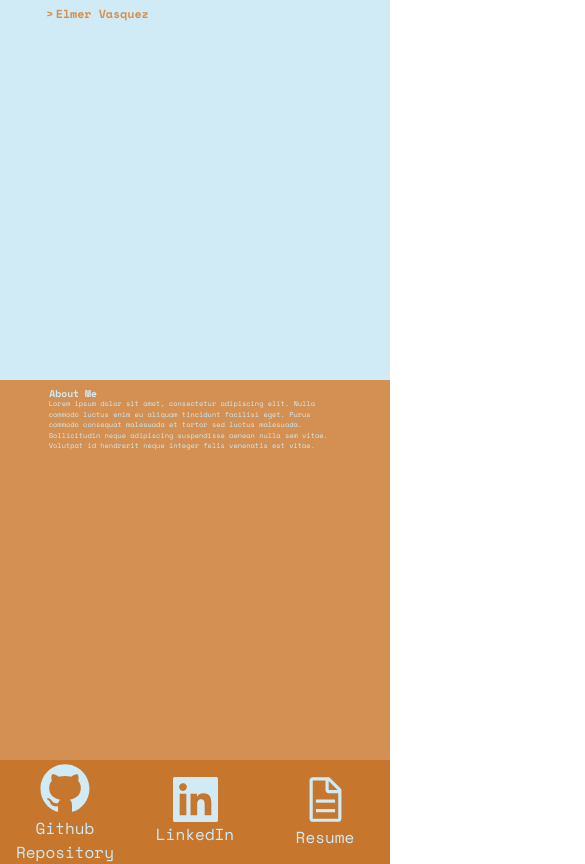
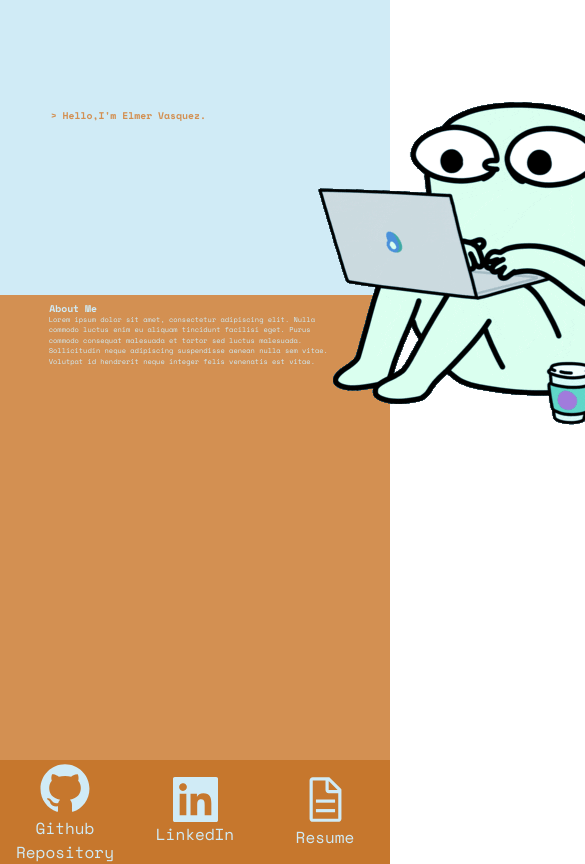
Before and after one commit to elmerv/personal, a React (Create React App) app: page / in a window 390 px wide. Shown: the top 864 px of the page, 585 px wide, since content can reach past the window. Built offline with nearby package versions, Linux system fonts and the light colour scheme.

Commit message:
Webiste is almost done. Links need to be added. Typing animation needs to be looked over. This website is not responsive at all.

```diff
--- a/package.json
+++ b/package.json
@@ -10,7 +10,10 @@
     "cloudinary-react": "^1.6.6",
     "react": "^16.13.1",
     "react-dom": "^16.13.1",
-    "react-scripts": "3.4.3"
+    "react-scripts": "3.4.3",
+    "react-typical": "^0.1.3",
+    "type.js": "0.0.1",
+    "typed.js": "^2.0.11"
   },
   "scripts": {
     "start": "react-scripts start",
--- a/src/components/mainPage.js
+++ b/src/components/mainPage.js
@@ -1,15 +1,30 @@
 
 import React, { Component } from 'react'
+import Typical from 'react-typical'
+export default class mainPage extends Component {
 
-export default class mainPage extends Component {
+
     render() {
         return (
             <>
+
             <div id = "topBanner">
-                <div id ="nameWrapper">
-                    <h1 id = "consoleError">> </h1>
-                    <h1 id  = "title">   Elmer Vasquez</h1>
-                </div>
+
+                    <h1>
+                        > Hello,{''}
+                    <Typical loop = {Infinity} wrapper = "b" steps = {[
+                        "welcome to my website.",
+                        1000,
+                        "I'm Elmer Vasquez.",
+                        1000,
+                        "I'm a Developer",
+                        1000
+
+                    ]}
+                    />
+                    </h1>
+
+                    <img id = "typing" src= {require('./typingGif.gif')}/>
 
             </div>
 
--- a/src/index.css
+++ b/src/index.css
@@ -26,13 +26,23 @@ code {
 
 #topBanner{
   width: 100%;
-  height:45vh;
+  height:35vh;
+  display:flex;
+  flex-direction: column;
   background-color: #D0EBF6;
+  color: #D39052;
+  align-items: flex-start;
+  justify-content: flex-start;
+}
+#topBanner h1{
+  padding-left: 13vw;
+  padding-top:13vh;
 }
 #descriptionBanner{
   width:100vw;
-  height:45vh;
+  height:55vh;
   background-color:#D39052;
+
 }
 
 #bottomBanner{
@@ -46,14 +56,26 @@ code {
 
   margin-right:50vw;
   color: #D39052;
+  padding-top: 14vh;
+  align-items: flex-start;
+  justify-content: flex-start;
 }
 #nameWrapper #title{
   padding-left:.2em;
+
 }
+#typing{
+  transform: scaleX(-1);
+  position: absolute;
+  padding-right: 80vw;
+  filter: blur(10px) brightness(-100);
+  -webkit-filter: blur(10px) brightness(-100);
+
+}
+
 #topBanner h1{
   font-family: 'Space Mono', monospace;
-  font-size: 3vw;
-  display: inline-block;
+  font-size: 2.5vw;
   font-weight: 700;
 
 }
```
Also changed, not shown: src/components/typingGif.gif (added), 1 other file (tests, documents, lock files or other folders).
